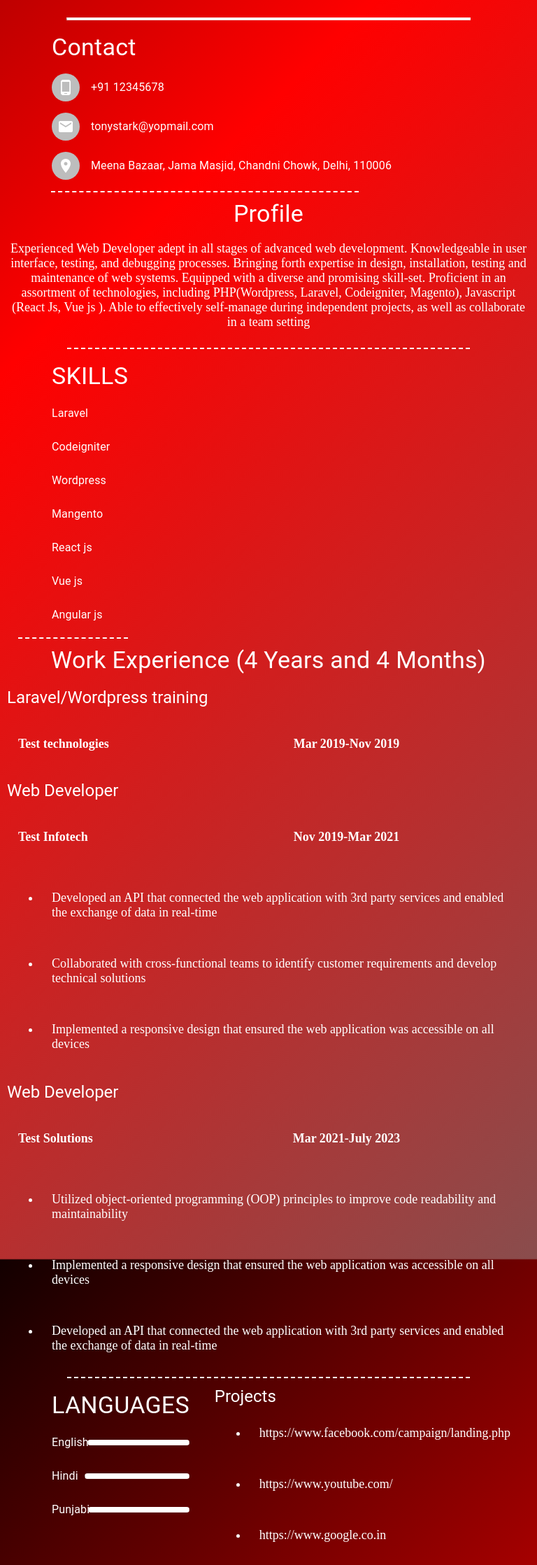
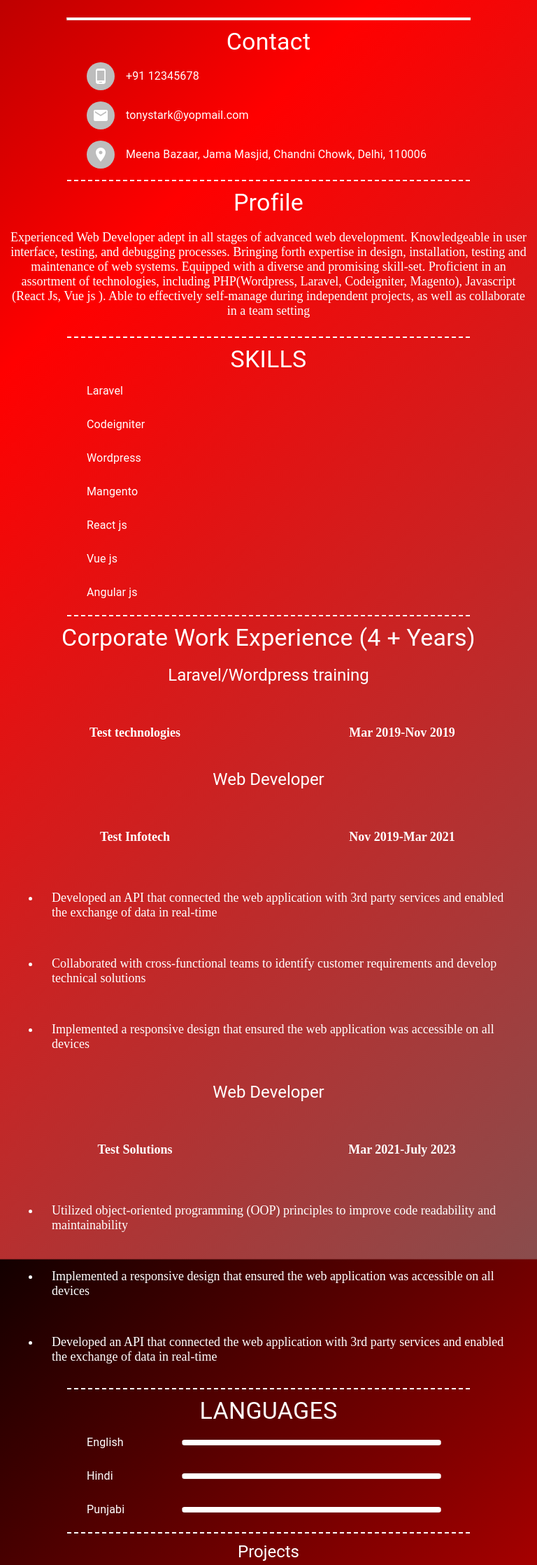
Before and after one commit to karan4g/Resume, a Next.js app: page / in a window 768 px wide. Shown: the part 200-2437 px from the top of the page at 70% size. Built offline with nearby package versions, Linux system fonts and the light colour scheme.

Commit message:
latest code

```diff
--- a/src/components/Content.js
+++ b/src/components/Content.js
@@ -18,7 +18,7 @@ import Typography from "@mui/material/Typography";
 export default function Content() {
   return (
     <div id="component-container">
-      <hr class="solid"></hr>
+      <hr className="solid"></hr>
       <Grid container spacing={0} className="content">
         <Section1 />
         <Section2 />
@@ -31,11 +31,13 @@ export default function Content() {
 function Section1() {
   return (
     <>
-      <Grid className="grid-item" item lg={3}>
-        <List>
-          <ListItem>
-            <Typography variant="h4">Contact</Typography>
-          </ListItem>
+      <Grid className="grid-item" item lg={3} xs={12}>
+        <div className="custom-flex-box">
+      <Typography variant="h4">Contact</Typography>
+        <List className="side-listing">
+          {/* <ListItem>
+
+          </ListItem> */}
           <ListItem>
             <ListItemAvatar>
               <Avatar>
@@ -61,9 +63,10 @@ function Section1() {
             <ListItemText primary=" Meena Bazaar, Jama Masjid, Chandni Chowk, Delhi, 110006 " />
           </ListItem>
         </List>
+        </div>
       </Grid>
 
-      <Grid className="grid-item" item lg={9}>
+      <Grid className="grid-item" item lg={9} xs={12}>
         <Typography variant="h4">Profile</Typography>
         <p>
           Experienced Web Developer adept in all stages of advanced web
@@ -83,11 +86,13 @@ function Section1() {
 function Section2() {
   return (
     <>
-      <Grid className="grid-item" item lg={3}>
-        <List>
-          <ListItem>
-            <Typography variant="h4">SKILLS</Typography>
-          </ListItem>
+      <Grid className="grid-item section2" item lg={3} xs={12}>
+        <div className="custom-flex-box">
+      <Typography variant="h4">SKILLS</Typography>
+        <List className="side-listing">
+          {/* <ListItem>
+
+          </ListItem> */}
           <ListItem>
             <ListItemText primary="Laravel" />
           </ListItem>
@@ -110,12 +115,13 @@ function Section2() {
             <ListItemText primary="Angular js" />
           </ListItem>
         </List>
+        </div>
       </Grid>
-      <Grid className="grid-item" item lg={9}>
+      <Grid className="grid-item" item lg={9} xs={12}>
         <Grid container spacing={2}>
           <Grid item xs={12}>
             <Typography variant="h4">
-              Work Experience (4 Years and 4 Months)
+             Corporate Work Experience (4 + Years)
             </Typography>
           </Grid>
           <Grid className="children-left" item lg={9} xs={12}>
@@ -123,11 +129,11 @@ function Section2() {
               Laravel/Wordpress training
             </Typography>
           </Grid>
-          <Grid className="children-right" item lg={3} xs={0}></Grid>
+          <Grid className="children-right" item lg={3} xs={12}></Grid>
           <Grid className="children-left" item lg={9} xs={6}>
             <h4>Test technologies</h4>
           </Grid>
-          <Grid item className="children-right" lg={3} xs={3}>
+          <Grid item className="children-right" lg={3} xs={6}>
             <h4>Mar 2019-Nov 2019</h4>
           </Grid>
 
@@ -136,11 +142,11 @@ function Section2() {
               Web Developer
             </Typography>
           </Grid>
-          <Grid className="children-right" item lg={3} xs={0}></Grid>
+          <Grid className="children-right" item lg={3} xs={12}></Grid>
           <Grid className="children-left" item lg={9} xs={6}>
             <h4>Test Infotech</h4>
           </Grid>
-          <Grid item className="children-right" lg={3} xs={3}>
+          <Grid item className="children-right" lg={3} xs={6}>
             <h4>Nov 2019-Mar 2021</h4>
           </Grid>
           <Grid item className="children-right" lg={12} xs={12}>
@@ -172,11 +178,11 @@ function Section2() {
                 Web Developer
               </Typography>
             </Grid>
-            <Grid className="children-right" item lg={3} xs={0}></Grid>
+            <Grid className="children-right" item lg={3} xs={12}></Grid>
             <Grid className="children-left" item lg={9} xs={6}>
               <h4>Test Solutions</h4>
             </Grid>
-            <Grid item className="children-right" lg={3} xs={3}>
+            <Grid item className="children-right" lg={3} xs={6}>
               <h4>Mar 2021-July 2023</h4>
             </Grid>
             <Grid item className="children-left" lg={12} xs={12}>
@@ -211,11 +217,14 @@ function Section2() {
 function Section3() {
   return (
     <>
-      <Grid className="grid-item" item lg={3}>
-        <List>
-          <ListItem>
-            <Typography variant="h4">LANGUAGES</Typography>
-          </ListItem>
+      <Grid className="grid-item language-section" item lg={3} xs={12}>
+        <div className="custom-flex-box">
+        <Typography variant="h4">LANGUAGES</Typography>
+
+        <List className="language-list side-listing">
+          {/* <ListItem>
+
+          </ListItem> */}
           <ListItem>
             <ListItemText primary="English" />
             <hr className="language" />
@@ -229,8 +238,11 @@ function Section3() {
             <hr className="language" />
           </ListItem>
         </List>
+        </div>
       </Grid>
-      <Grid item className="grid-item children-left" lg={9}>
+      <Grid item className="grid-item children-left" lg={9} xs={12}>
+      <div className="custom-flex-box">
+
         <Typography className="my-training" variant="h5">
           Projects
         </Typography>
@@ -251,6 +263,7 @@ function Section3() {
             </p>
           </ListItem>
         </List>
+        </div>
       </Grid>
     </>
   );
--- a/src/styles/globals.css
+++ b/src/styles/globals.css
@@ -36,7 +36,7 @@ div ul {
 }
 
 .header {
-	background: linear-gradient(-45deg, #bed0d3, #ffffff, #00eeff, #3c998e);
+	background: linear-gradient(-45deg, #b3b016, #ffffff, #ffee00, #ffbb00);
 	animation: gradient2 15s ease infinite;
 	color: red;
 	justify-content: center;
@@ -124,3 +124,51 @@ margin-top: 100px;
 .my-training{
 	margin-top:10px;
 }
+@media  (max-width: 1500px) {
+	hr.language{
+		width:65% !important;
+	}
+}
+ul{
+	padding:0;
+}
+@media  (max-width: 1200px) {
+	div ul{
+		display:flex;
+		flex-direction:column;
+
+	}
+	div ul li {
+		/* text-align:center !important; */
+		/* width: 50% !important; */
+		/* justify-content: center !important;
+		margin:0 auto 0 auto; */
+		/* flex-direction:column;
+		align-items:center !important; */
+	}
+	div ul li div{
+		flex: inherit !important;
+	}
+	div ul li h4{
+		margin:auto !important;
+	}
+	.custom-flex-box{
+		display: flex;
+		flex-direction: column;
+		align-items: center;
+	  }
+	  .grid-item.language-section .language-list li{
+		min-width:250px;
+	  }
+	  .grid-item.language-section .language-list li div{
+		min-width:75px;
+	  }
+	  .children-left{
+		text-align:center;
+	  }
+}
+@media  (max-width: 1200px)  and (min-width:700px){
+	.grid-item .side-listing li{
+		min-width:600px !important;
+	  }
+}
```
